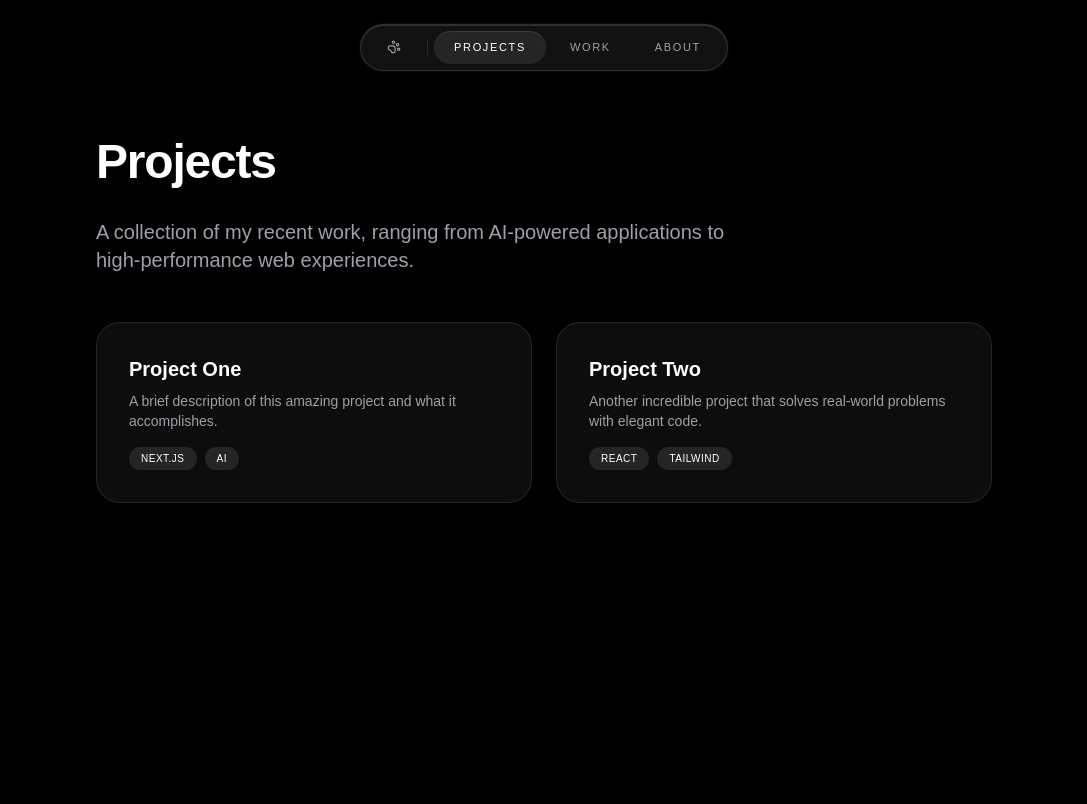
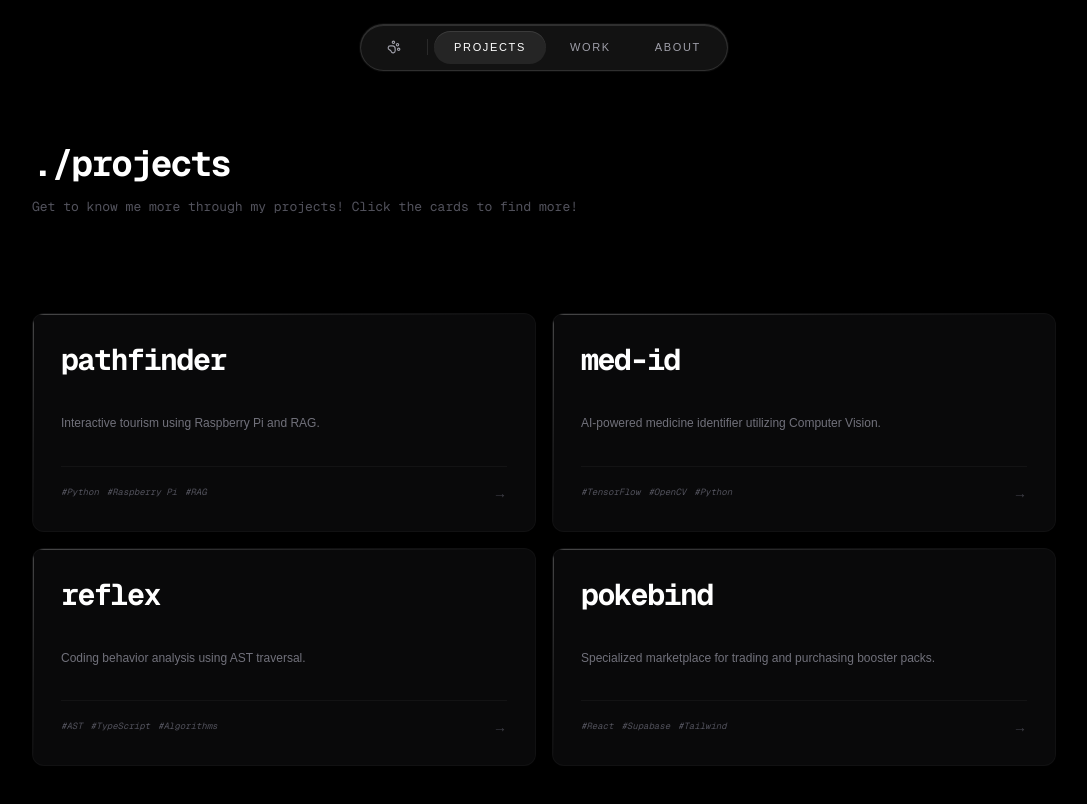
Before and after one commit to bikemaster2331/porpolyo, a Next.js app: page /projects in a window 1280 px wide. Shown: the top 804 px of the page, without its empty margins (96-1183 px from the left). Built offline with nearby package versions, Linux system fonts and the light colour scheme.

Commit message:
feat(projects): normalize grid heights, reorder entries, and add GitHub links

```diff
--- a/src/app/projects/page.tsx
+++ b/src/app/projects/page.tsx
@@ -1,33 +1,87 @@
 export default function Projects() {
+  const projectData = [
+    {
+      name: "pathfinder",
+      tag: "AI & IoT",
+      desc: "Interactive tourism using Raspberry Pi and RAG.",
+      tech: ["Python", "Raspberry Pi", "RAG"],
+      featured: true
+    },
+    {
+      name: "med-id",
+      tag: "Computer Vision",
+      desc: "AI-powered medicine identifier utilizing Computer Vision.",
+      tech: ["TensorFlow", "OpenCV", "Python"],
+      featured: false
+    },
+    {
+      name: "reflex",
+      tag: "Engine",
+      desc: "Coding behavior analysis using AST traversal.",
+      tech: ["AST", "TypeScript", "Algorithms"],
+      featured: true
+    },
+    {
+      name: "pokebind",
+      tag: "E-commerce",
+      desc: "Specialized marketplace for trading and purchasing booster packs.",
+      tech: ["React", "Supabase", "Tailwind"],
+      featured: false
+    }
+  ];
+
   return (
-    <div className="flex flex-col items-center justify-center min-h-[70vh] px-8 pt-20">
-      <div className="max-w-4xl w-full">
-        <h1 className="text-5xl font-bold tracking-tight mb-8 text-center sm:text-left">
-          Projects
-        </h1>
-        <p className="text-xl text-zinc-400 mb-12 max-w-2xl text-center sm:text-left">
-          A collection of my recent work, ranging from AI-powered applications to high-performance web experiences.
-        </p>
+    <div className="flex flex-col items-center min-h-screen px-6 md:pt-36 pt-12 pb-40 bg-black text-white">
+      <div className="max-w-5xl w-full">
 
-        <div className="grid grid-cols-1 md:grid-cols-2 gap-6">
-          <div className="p-8 rounded-3xl bg-white/5 border border-white/10 hover:border-white/20 transition-colors">
-            <h3 className="text-xl font-bold mb-2">Project One</h3>
-            <p className="text-zinc-400 text-sm mb-4">A brief description of this amazing project and what it accomplishes.</p>
-            <div className="flex gap-2">
-              <span className="px-3 py-1 rounded-full bg-white/10 text-[10px] font-medium uppercase tracking-wider">Next.js</span>
-              <span className="px-3 py-1 rounded-full bg-white/10 text-[10px] font-medium uppercase tracking-wider">AI</span>
+        <div className="mb-24 flex flex-col gap-3">
+          <h1 className="text-4xl font-mono font-bold tracking-tighter">./projects</h1>
+          <p className="text-zinc-600 font-mono text-[13px] max-w-xl leading-relaxed">
+            Get to know me more through my projects! Click the cards to find more!
+          </p>
+        </div>
+
+        <div className="grid grid-cols-2 gap-3 md:gap-4">
+          {projectData.map((project, i) => (
+            <div
+              key={project.name}
+              className="group relative p-5 md:p-7 h-full flex flex-col rounded-xl bg-zinc-900/40 hover:bg-zinc-800/60 transition-all duration-500 cursor-pointer overflow-hidden border border-white/[0.03] hover:border-white/10"
+            >
+              <div className="absolute top-0 left-0 right-0 h-px pointer-events-none"
+                style={{
+                  background: 'linear-gradient(to right, rgba(255,255,255,0.25) 0%, rgba(255,255,255,0.08) 60%, transparent 100%)'
+                }}
+              />
+              <div className="absolute top-0 left-0 bottom-0 w-px pointer-events-none"
+                style={{
+                  background: 'linear-gradient(to bottom, rgba(255,255,255,0.25) 0%, rgba(255,255,255,0.08) 60%, transparent 100%)'
+                }}
+              />
+
+              <h3 className="text-2xl md:text-3xl font-bold lowercase font-mono tracking-tighter mb-9 group-hover:text-white transition-colors duration-300">
+                {project.name}
+              </h3>
+
+              <p className="text-zinc-500 text-[12px] leading-relaxed mb-8 flex-1">
+                {project.desc}
+              </p>
+
+              <div className="flex items-center justify-between mt-auto pt-4 border-t border-white/[0.04]">
+                <div className="flex flex-wrap gap-2">
+                  {project.tech.map(t => (
+                    <span key={t} className="text-[9px] font-mono text-zinc-600 italic">
+                      #{t}
+                    </span>
+                  ))}
+                </div>
+                <span className="text-zinc-700 group-hover:text-white group-hover:translate-x-0.5 transition-all duration-300 text-sm">
+                  →
+                </span>
+              </div>
             </div>
-          </div>
+          ))}
+        </div>
 
-          <div className="p-8 rounded-3xl bg-white/5 border border-white/10 hover:border-white/20 transition-colors">
-            <h3 className="text-xl font-bold mb-2">Project Two</h3>
-            <p className="text-zinc-400 text-sm mb-4">Another incredible project that solves real-world problems with elegant code.</p>
-            <div className="flex gap-2">
-              <span className="px-3 py-1 rounded-full bg-white/10 text-[10px] font-medium uppercase tracking-wider">React</span>
-              <span className="px-3 py-1 rounded-full bg-white/10 text-[10px] font-medium uppercase tracking-wider">Tailwind</span>
-            </div>
-          </div>
-        </div>
       </div>
     </div>
   );
```
